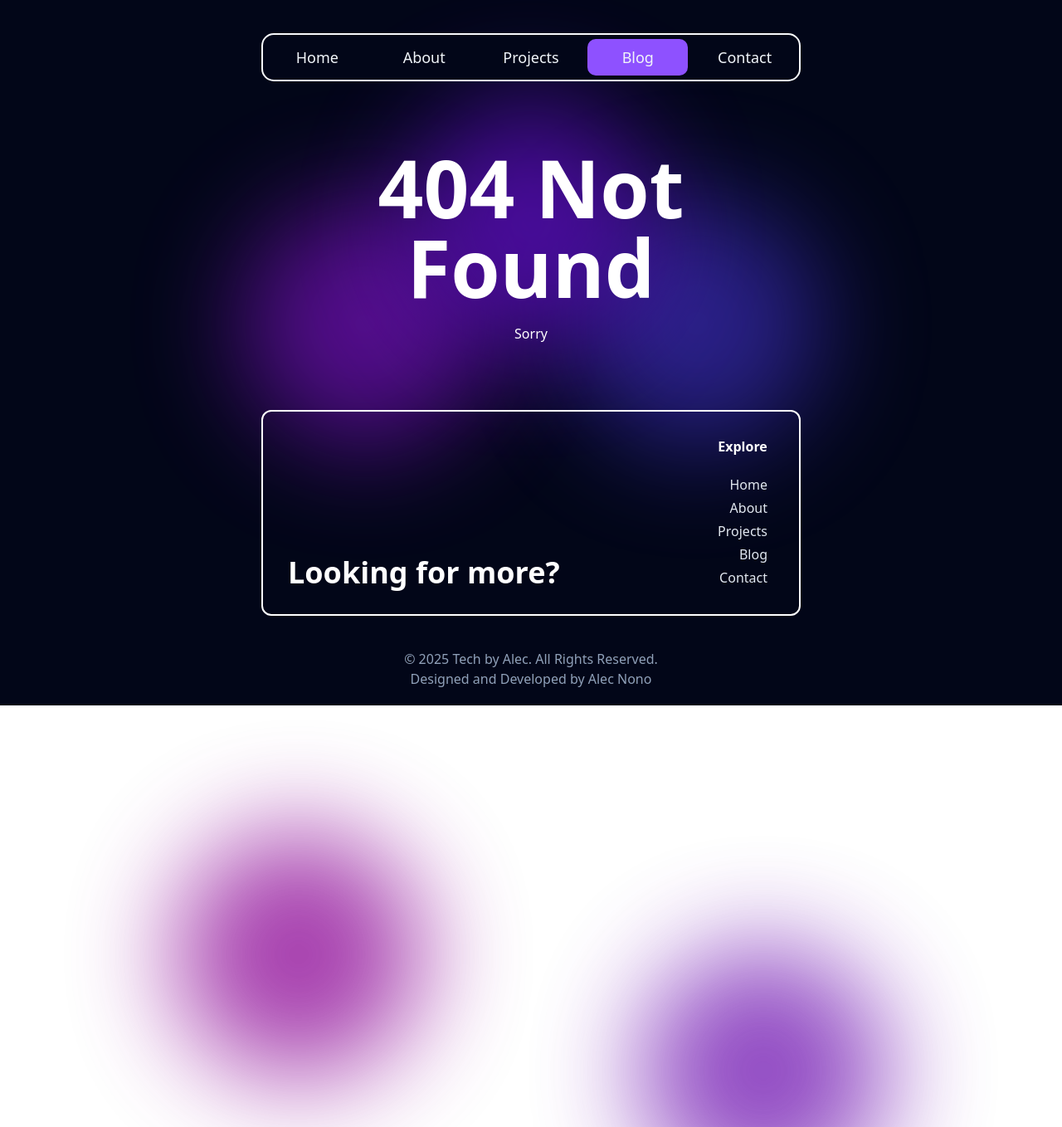
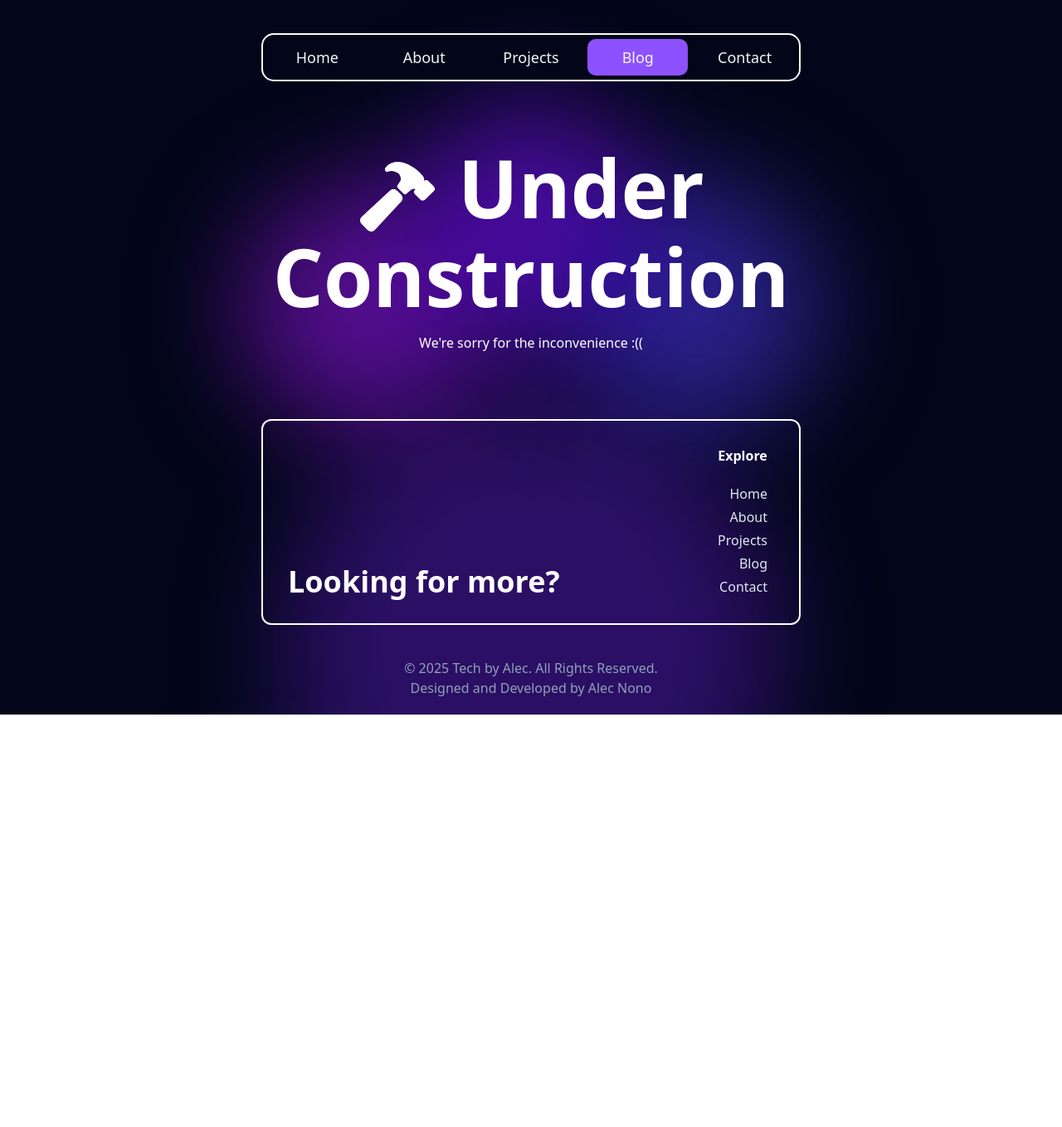
Before and after one commit to alecbnono/tech-by-alec-frontend, a React (Vite) app: page /blog in a window 1280 px wide. Before the commit this address had no page. Shown: the top 1358 px of the page at 83% size. After the commit the page ends 861 px from the top, so only its background shows below. Built offline with nearby package versions, Linux system fonts and the light colour scheme.

Commit message:
Fix background

```diff
--- a/src/components/ExperienceTable.jsx
+++ b/src/components/ExperienceTable.jsx
@@ -8,17 +8,17 @@ function ExperienceTable() {
 
   return (
     <div className="flex flex-col gap-10 animation-opacity duration-300  bg-slate-950/50">
-            <div className="flex items-center justify-center gap-2 p-1 border-2 border-white rounded-[16px]  bg-slate-950/50">
+      <div className="flex items-center justify-center gap-2 p-1 border-2 border-white rounded-[16px] bg-slate-950/0">
         <button
           className={`px-3 py-2 rounded-[10px] px-3 py-2 w-[50%]
-                        ${experience === "Organizations" ? "text-black bg-violet-300" : "text-white bg-slate-950 hover:bg-violet-950 transition-colors duration-300"} `}
+                        ${experience === "Organizations" ? "text-black bg-violet-300" : "text-white bg-slate-950/0 hover:bg-violet-950 transition-colors duration-300"} `}
           onClick={() => setExperience("Organizations")}
         >
           Organizations
         </button>
         <button
           className={`px-3 py-2 rounded-[10px] px-3 py-2 w-[50%]
-                        ${experience === "Studies" ? "text-black bg-violet-300" : "text-white bg-slate-950 hover:bg-violet-950 transition-colors duration-300"} `}
+                        ${experience === "Studies" ? "text-black bg-violet-300" : "text-white bg-slate-950/0 hover:bg-violet-950 transition-colors duration-300"} `}
           onClick={() => setExperience("Studies")}
         >
           Studies
--- a/src/components/HeroSection.jsx
+++ b/src/components/HeroSection.jsx
@@ -16,7 +16,7 @@ function HeroSection() {
         </span>
       </h1>
       <div className="flex gap-10 justify-center ">
-                <h1 className="font-medium text-xl text-slate-50">
+        <h1 className="pl-3 font-medium text-xl text-slate-50">
           <TypeAnimation
             sequence={[
               "CS Student @ DLSU",
--- a/src/components/TextBox.jsx
+++ b/src/components/TextBox.jsx
@@ -15,7 +15,11 @@ function TextBox({ title, text, image }) {
         <h1 className="font-semibold text-2xl text-slate-50">{title}</h1>
         <ul className="pl-4">
           {text.map((item) => {
-                        return <li className="list-disc text-lg text-left">{item}</li>;
+            return (
+              <li className="list-disc text-slate-200 text-lg text-left">
+                {item}
+              </li>
+            );
           })}
         </ul>
       </div>
--- a/src/data/about.js
+++ b/src/data/about.js
@@ -2,7 +2,7 @@ const about = [
   {
     title: "Hello!",
     text: "I’m Alec, a CS student at De La Salle University with a passion for understanding how things work—both in hardware and software. Whether it’s exploring capabilities of algorithms, diving into operating system internals, or building modern web apps, I enjoy exploring the wonders of technology.",
-    image: "/projects/profile-pic.webp",
+    image: "/about/profile-picture.png",
   },
   {
     title: "Overview",
--- a/src/data/projects.js
+++ b/src/data/projects.js
@@ -1,4 +1,12 @@
 const projects = [
+  {
+    date: "Aug 2025",
+    title: "Tech by Alec",
+    description: "The website you are on right now",
+    image: "/projects/tech-by-alec.png",
+    code: "https://github.com/alecbnono/tech-by-alec-frontend",
+    link: "/",
+  },
   {
     date: "Apr 2024",
     title: "Captured by Dan",
@@ -26,12 +34,6 @@ const projects = [
     code: "https://github.com/alecbnono/shortysboxwebsite",
     link: "https://shortysbox.vercel.app/",
   },
-  // {
-  //   date: "Aug 2025",
-  //   title: "Tech by Alec",
-  //   description: "The website you are on right now",
-  //   image: "/projects/.webp",
-  // },
 ];
 
 export default projects;
--- a/src/layouts/MainLayout.jsx
+++ b/src/layouts/MainLayout.jsx
@@ -4,24 +4,9 @@ import Footer from "../components/Footer";
 
 function MainLayout() {
   return (
-        <div className="min-h-screen bg-slate-950 ">
-            <div className="absolute z-0 left-0 right-0 top-30 opacity-[0.75]">
-                <div className="relative left-50 top-30 mx-auto size-75 rounded-[50%] bg-indigo-800 blur-3xl mix-blend-soft-light"></div>
-            </div>
-            <div className="absolute z-0 left-0 right-0 top-30 opacity-[0.75]">
-                <div className="relative right-50 top-30 mx-auto size-75 rounded-[50%] bg-purple-800 blur-3xl mix-blend-soft-light"></div>
-            </div>
-            <div className="absolute z-0 left-0 right-0 top-30 opacity-[0.75]">
-                <div className="relative left-70 top-255 mx-auto size-75 rounded-[50%] bg-purple-800 blur-3xl mix-blend-soft-light"></div>
-            </div>
-            <div className="absolute z-0 left-0 right-0 top-30 opacity-[0.75]">
-                <div className="relative right-70 top-220 mx-auto size-75 rounded-[50%] bg-fuchsia-800 blur-3xl mix-blend-soft-light"></div>
-            </div>
-            <div className="absolute z-0 left-0 right-0 top-30 opacity-[0.75]">
-                <div className="relative mx-auto size-75 rounded-[50%] bg-violet-800 blur-3xl mix-blend-soft-light"></div>
-            </div>
-            <div className="relative w-screen">
-                <div className="flex justify-center h-full">
+    <div className="relative bg-slate-950 overflow-hidden">
+      <div className="relative w-screen z-10 overflow-hidden">
+        <div className="flex justify-center">
           <div className="max-w-[650px] w-full text-white text-center">
             <Navbar />
             <main>
@@ -31,6 +16,63 @@ function MainLayout() {
           </div>
         </div>
       </div>
+
+      <div className="absolute inset-0 z-0 overflow-hidden">
+        <div
+          className="absolute left-0 right-0 mx-auto
+                    size-75 rounded-full bg-violet-800/75
+                    blur-3xl mix-blend-soft-light
+                    translate-y-30"
+        ></div>
+        <div
+          className="absolute left-0 right-0 mx-auto
+                    size-75 rounded-full bg-indigo-800/75
+                    blur-3xl mix-blend-soft-light
+                        translate-y-55 translate-x-50"
+        ></div>
+        <div
+          className="absolute left-0 right-0 mx-auto
+                    size-75 rounded-full bg-purple-800/75
+                    blur-3xl mix-blend-soft-light
+                        translate-y-55 -translate-x-50"
+        ></div>
+        <div
+          className="absolute left-0 right-0 mx-auto
+                    size-150 rounded-full bg-violet-600/33
+                    blur-3xl mix-blend-soft-light
+                        translate-y-120 "
+        ></div>
+        <div
+          className="absolute left-0 right-0 mx-auto
+                    size-75 rounded-full bg-purple-800/75
+                    blur-3xl mix-blend-soft-light
+                        translate-y-290 translate-x-70"
+        ></div>
+        <div
+          className="absolute left-0 right-0 mx-auto
+                    size-75 rounded-full bg-indigo-800/75
+                    blur-3xl mix-blend-soft-light
+                        translate-y-240 -translate-x-70"
+        ></div>
+        <div
+          className="absolute left-0 right-0 mx-auto
+                    size-150 rounded-full bg-violet-600/33
+                    blur-3xl mix-blend-soft-light
+                        translate-y-325 "
+        ></div>
+        <div
+          className="absolute left-0 right-0 mx-auto
+                    size-75 rounded-full bg-purple-800/75
+                    blur-3xl mix-blend-soft-light
+                        translate-y-490 translate-x-70"
+        ></div>
+        <div
+          className="absolute left-0 right-0 mx-auto
+                    size-75 rounded-full bg-indigo-800/75
+                    blur-3xl mix-blend-soft-light
+                        translate-y-440 -translate-x-70"
+        ></div>
+      </div>
     </div>
   );
 }
--- a/src/pages/PageNotFound.jsx
+++ b/src/pages/PageNotFound.jsx
@@ -1,10 +1,13 @@
+import { IoHammer } from "react-icons/io5";
 function PageNotFound() {
-    return (
-        <section className="flex flex-col gap-5 py-20">
-            <h1 className="font-bold text-8xl">404 Not Found</h1>
-            <p>Sorry</p>
-        </section>
-    );
+  return (
+    <section className="flex flex-col gap-5 py-20">
+      <h1 className="font-bold text-8xl align-middle">
+        <IoHammer className="inline" /> <span>Under Construction</span>
+      </h1>
+      <p>We're sorry for the inconvenience :((</p>
+    </section>
+  );
 }
 
 export default PageNotFound;
--- a/src/routes/Router.jsx
+++ b/src/routes/Router.jsx
@@ -4,6 +4,7 @@ import About from "../pages/About";
 import MainLayout from "../layouts/MainLayout";
 import PageNotFound from "../pages/PageNotFound";
 import Projects from "../pages/Projects";
+import Contact from "../pages/Contact";
 
 const Router = createBrowserRouter([
   {
```
Also changed, not shown: src/components/ProjectCard.jsx (+12 -6 lines), src/pages/Contact.jsx (added, +61 -0 lines), public/about/profile-picture.png (added), public/projects/tech-by-alec.png (added). Lines whose indentation alone changed are shown as unchanged.
